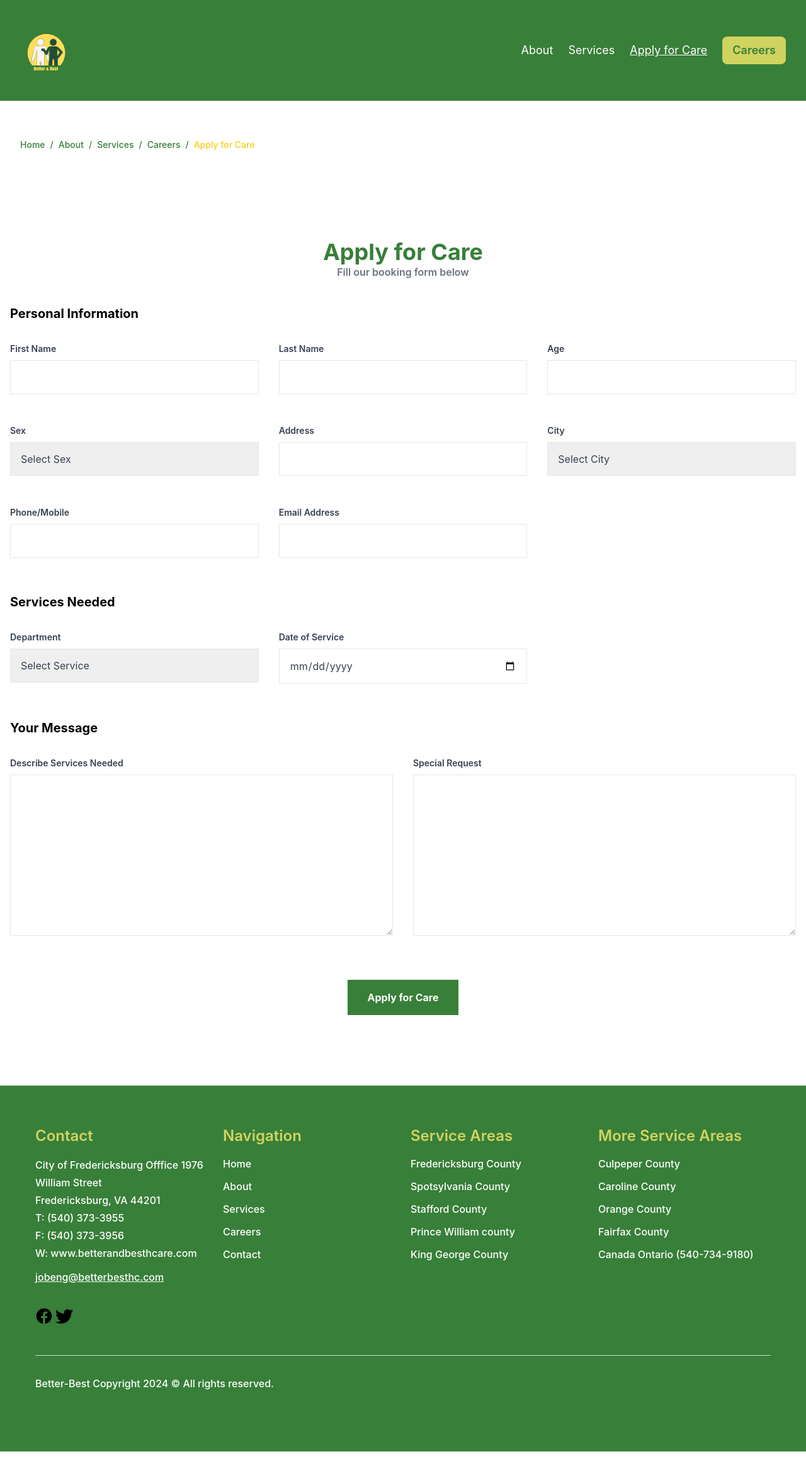
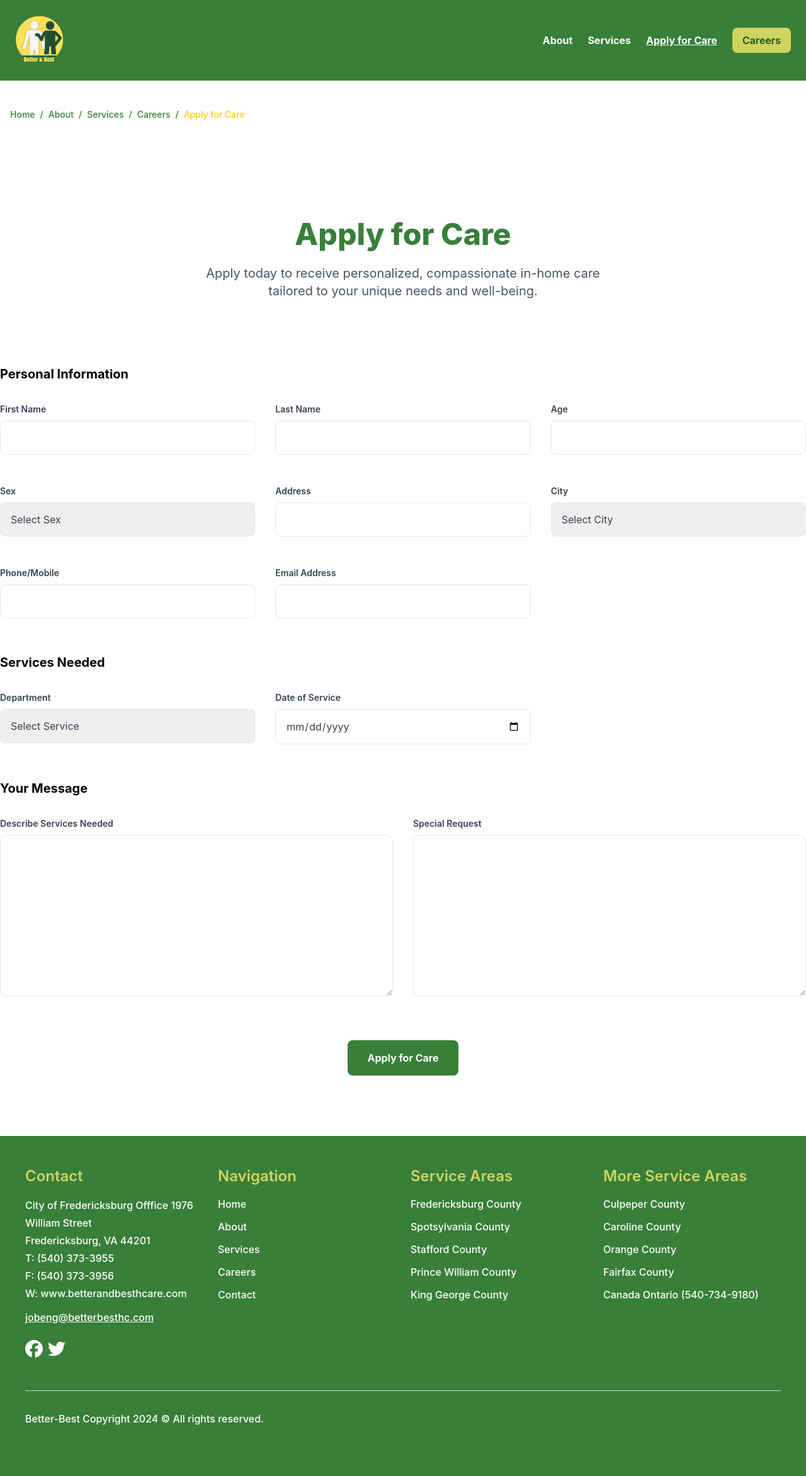
Before and after one commit to tommynoble/Better-Best, a React (Vite) app: page /apply-for-care in a window 1280 px wide. Shown: the whole page at 63% size. Before the commit the page ends 2305 px from the top, so only its background shows below. Built offline with nearby package versions, Linux system fonts and the light colour scheme.

Commit message:
Make form responsive and add border radius, update outline color to primary

```diff
--- a/src/components/Container.jsx
+++ b/src/components/Container.jsx
@@ -2,7 +2,7 @@ import React from 'react';
 
 const Container = ({ children }) => {
   return (
-    <div className="container mx-auto max-w-1280 p-4">
+    <div className="container mx-auto max-w-1280 p-0">
       {children}
     </div>
   );
--- a/src/components/Footer.jsx
+++ b/src/components/Footer.jsx
@@ -4,6 +4,8 @@ import facebookIcon from '../assets/facebook.svg';
 import twitterIcon from '../assets/twitter.svg';
 import linkedinIcon from '../assets/linkedin.svg';
 import Container from '../components/Container';
+import { FontAwesomeIcon } from '@fortawesome/react-fontawesome';
+import { faFacebook, faTwitter } from '@fortawesome/free-brands-svg-icons';
 
 const Footer = () => {
   return (
@@ -20,48 +22,45 @@ const Footer = () => {
               T: (540) 373-3955 <br></br>
               F: (540) 373-3956 <br></br>
               W: www.betterandbesthcare.com
-
             </p>
 
-            <p className="text-white font-medium pb-3 underline">jobeng@betterbesthc.com</p>
+            <a href="mailto:jobeng@betterbesthc.com" className="text-white font-medium pb-3 underline">
+              jobeng@betterbesthc.com
+            </a>
             <div className="mt-6">
-              <img src={facebookIcon} alt="Facebook" className="w-7 inline-block mr-1" />
-              <img src={twitterIcon} alt="Twitter" className="w-7 inline-block mr-1" />
-
+            <FontAwesomeIcon icon={faFacebook} className="text-white w-7 h-7 inline-block mr-2" />
+            <FontAwesomeIcon icon={faTwitter} className="text-white w-7 h-7 inline-block mr-2" />
             </div>
           </div>
 
           {/* Navigation Section */}
           <div>
             <h2 className="text-2xl font-semibold mb-4 text-deep-yellow">Navigation</h2>
-            <Link to="/" className="text-white font-medium hover:text-accent hover:underline transform delay-50 pb-3 flex duration-500">Home</Link>
-            <Link to="/about" className="text-white font-medium hover:text-accent hover:underline transform delay-50 pb-3 flex duration-500">About</Link>
-            <Link to="/services" className="text-white font-medium hover:text-accent hover:underline transform delay-50 pb-3 flex duration-500">Services</Link>
-            <Link to="/careers" className="text-white font-medium hover:text-accent hover:underline transform delay-50 pb-3 flex duration-500">Careers</Link>
-            <Link to="/contact" className="text-white font-medium hover:text-accent hover:underline transform delay-50 pb-3 flex duration-500">Contact</Link>
+            <Link to="#" className="text-white font-medium hover:text-accent hover:underline transform delay-50 pb-3 flex duration-500">Home</Link>
+            <Link to="#" className="text-white font-medium hover:text-accent hover:underline transform delay-50 pb-3 flex duration-500">About</Link>
+            <Link to="#" className="text-white font-medium hover:text-accent hover:underline transform delay-50 pb-3 flex duration-500">Services</Link>
+            <Link to="#" className="text-white font-medium hover:text-accent hover:underline transform delay-50 pb-3 flex duration-500">Careers</Link>
+            <Link to="#" className="text-white font-medium hover:text-accent hover:underline transform delay-50 pb-3 flex duration-500">Contact</Link>
           </div>
 
           {/* Departments Section */}
           <div>
             <h2 className="text-2xl font-semibold mb-4 text-deep-yellow">Service Areas</h2>
-            <Link to="/cardiology" className="text-white font-medium hover:text-accent hover:underline transform delay-50 pb-3 flex duration-500">Fredericksburg County</Link>
-            <Link to="/gastroenterology" className="text-white font-medium hover:text-accent hover:underline transform delay-50 pb-3 flex duration-500">Spotsylvania County</Link>
-            <Link to="/pulmonology" className="text-white font-medium hover:text-accent hover:underline transform delay-50 pb-3 flex duration-500">Stafford County</Link>
-            <Link to="/ophthalmology" className="text-white font-medium hover:text-accent hover:underline transform delay-50 pb-3 flex duration-500">Prince William county</Link>
-            <Link to="/ophthalmology" className="text-white font-medium hover:text-accent hover:underline transform delay-50 pb-3 flex duration-500">King George County</Link>
-
+            <Link to="#" className="text-white font-medium hover:text-accent hover:underline transform delay-50 pb-3 flex duration-500">Fredericksburg County</Link>
+            <Link to="#" className="text-white font-medium hover:text-accent hover:underline transform delay-50 pb-3 flex duration-500">Spotsylvania County</Link>
+            <Link to="#" className="text-white font-medium hover:text-accent hover:underline transform delay-50 pb-3 flex duration-500">Stafford County</Link>
+            <Link to="#" className="text-white font-medium hover:text-accent hover:underline transform delay-50 pb-3 flex duration-500">Prince William County</Link>
+            <Link to="#" className="text-white font-medium hover:text-accent hover:underline transform delay-50 pb-3 flex duration-500">King George County</Link>
           </div>
 
-          {/* Latest News & Tips Section */}
+          {/* More Service Areas Section */}
           <div>
             <h2 className="text-2xl font-semibold mb-4 text-deep-yellow">More Service Areas</h2>
-
-            <Link to="/ophthalmology" className="text-white font-medium hover:text-accent hover:underline transform delay-50 pb-3 flex duration-500">Culpeper County</Link>
-            <Link to="/ophthalmology" className="text-white font-medium hover:text-accent hover:underline transform delay-50 pb-3 flex duration-500">Caroline County</Link>
-            <Link to="/ophthalmology" className="text-white font-medium hover:text-accent hover:underline transform delay-50 pb-3 flex duration-500">Orange County</Link>
-            <Link to="/ophthalmology" className="text-white font-medium hover:text-accent hover:underline transform delay-50 pb-3 flex duration-500">Fairfax County</Link>
-            <Link to="/ophthalmology" className="text-white font-medium hover:text-accent hover:underline transform delay-50 pb-3 flex duration-500">Canada Ontario (540-734-9180)</Link>
-
+            <Link to="#" className="text-white font-medium hover:text-accent hover:underline transform delay-50 pb-3 flex duration-500">Culpeper County</Link>
+            <Link to="#" className="text-white font-medium hover:text-accent hover:underline transform delay-50 pb-3 flex duration-500">Caroline County</Link>
+            <Link to="#" className="text-white font-medium hover:text-accent hover:underline transform delay-50 pb-3 flex duration-500">Orange County</Link>
+            <Link to="#" className="text-white font-medium hover:text-accent hover:underline transform delay-50 pb-3 flex duration-500">Fairfax County</Link>
+            <Link to="#" className="text-white font-medium hover:text-accent hover:underline transform delay-50 pb-3 flex duration-500">Canada Ontario (540-734-9180)</Link>
           </div>
         </div>
 
--- a/src/components/Navbar.jsx
+++ b/src/components/Navbar.jsx
@@ -16,41 +16,42 @@ const Navbar = () => {
   };
 
   return (
-    <nav className="bg-primary p-4">
-      <Container>  {/* Wrap the content in the Container component */}
+    <nav className="bg-primary p-4 md:p-6"> {/* Added responsive padding */}
+      <Container> {/* Wrap the content in the Container component */}
         <div className="flex justify-between items-center">
           {/* Logo Image linked to Home */}
           <Link to="/" className="flex items-center">
-            <img src={logo} alt="Logo" className="h-24 w-auto" />  {/* Ensure size fits */}
+            <img src={logo} alt="Logo" className="h-16 w-auto md:h-20" /> {/* Adjusted height for mobile and desktop */}
           </Link>
 
           <div className="hidden md:flex space-x-6 items-center">
             <Link
               to="/about"
-              className={`text-lg text-white hover:text-accent transition-colors duration-300 ${isActive('/about') ? 'underline' : ''}`}
+              className={`text-base font-bold text-white  hover:text-accent hover-transition-colors duration-300 ${isActive('/about') ? 'underline' : ''}`}
             >
               About
             </Link>
             <Link
               to="/services"
-              className={`text-lg text-white hover:text-accent transition-colors duration-300 ${isActive('/services') ? 'underline' : ''}`}
+              className={`text-base font-bold text-white  hover:text-accent transition-colors duration-300 ${isActive('/services') ? 'underline' : ''}`}
             >
               Services
             </Link>
             <Link
               to="/apply-for-care"  // Updated path
-              className={`text-lg text-white hover:text-accent transition-colors duration-300 ${isActive('/apply-for-care') ? 'underline' : ''}`}  // Updated class
+              className={`text-base font-bold text-white  hover:text-accent transition-colors duration-300 ${isActive('/apply-for-care') ? 'underline' : ''}`}  // Updated class
             >
               Apply for Care
             </Link>
             <Link
               to="/careers"
-              className="text-lg bg-deep-yellow text-primary py-2 px-4 rounded-lg font-semibold hover:bg-deep-yellow-light transition-all duration-300 transform hover:scale-105"
+              className="text-base font-bold bg-deep-yellow text-dark-green py-2 px-4 rounded-lg font-semibold hover:bg-deep-yellow-light transition-all duration-300 transform hover:scale-105"
             >
               Careers
             </Link>
           </div>
 
+          {/* Mobile Menu Button */}
           <div className="md:hidden">
             <button onClick={toggleMenu} className="text-white focus:outline-none">
               <svg className="w-6 h-6" fill="none" stroke="currentColor" viewBox="0 0 24 24" xmlns="http://www.w3.org/2000/svg">
@@ -60,12 +61,13 @@ const Navbar = () => {
           </div>
         </div>
 
+        {/* Mobile Menu */}
         {isOpen && (
-          <div className="md:hidden">
-            <Link to="/about" className="block text-white hover:bg-secondary p-2">About</Link>
-            <Link to="/services" className="block text-white hover:bg-secondary p-2">Services</Link>
-            <Link to="/apply-for-care" className="block text-white hover:bg-secondary p-2">Apply for Care</Link> {/* Updated path and text */}
-            <Link to="/careers" className="block bg-deep-yellow text-dark-green py-2 px-4 rounded-lg font-semibold hover:bg-deep-yellow-light transition-all duration-300 transform hover:scale-105">Careers</Link>
+          <div className="md:hidden mt-4 space-y-2"> {/* Added top margin and spacing between links */}
+            <Link to="/about" className="block w-1/2 text-white hover:bg-secondary p-2  rounded-lg">About</Link>
+            <Link to="/services" className="block w-1/2 text-white hover:bg-secondary p-2  rounded-lg">Services</Link>
+            <Link to="/apply-for-care" className="block w-1/2 text-white hover:bg-secondary p-2   rounded-lg">Apply for Care</Link> {/* Updated path and text */}
+            <Link to="/careers" className="block w-1/2 bg-deep-yellow text-dark-green py-2 px-4 rounded-lg font-semibold hover:bg-deep-yellow-light transition-all duration-300 transform hover:scale-105">Careers</Link>
           </div>
         )}
       </Container> {/* End of Container */}
--- a/src/components/ServicesSection.jsx
+++ b/src/components/ServicesSection.jsx
@@ -8,8 +8,8 @@ const ServicesSection = () => {
   return (
     <Container> {/* Wrap everything in the Container component */}
       {/* Services Section */}
-      <div className="grid grid-cols-1 sm:grid-cols-2 md:grid-cols-4 gap-6 mt-4 mb-2">
-  <div className="w-full h-60 border-2 border-primary rounded-lg flex flex-col items-center justify-center p-4 mb-4 hover:bg-primary hover:bg-opacity-30 hover:shadow-lg transition duration-300 ease-in-out transform hover:scale-105 cursor-pointer">
+      <div className="grid grid-cols-1 sm:grid-cols-2 md:grid-cols-4 gap-6 mt-4 mb-2 max-sm:p-6  ">
+  <div className="w-full h-60 border-2 border-primary rounded-lg flex flex-col items-center justify-center p-4 mb-4 hover:bg-opacity-30 hover:shadow-lg transition duration-300 ease-in-out transform hover:scale-105 cursor-pointer">
     <FontAwesomeIcon icon={faUserShield} className="text-primary text-5xl mb-2 transition-colors duration-300 ease-in-out" />
     <p className="text-dark font-bold mt-2 transition-colors duration-300 ease-in-out">Skilled Nursing</p>
   </div>
--- a/src/pages/ApplyForCare.jsx
+++ b/src/pages/ApplyForCare.jsx
@@ -38,8 +38,6 @@ const ApplyForCare = () => {
       reply_to: e.target.user_email.value, // EmailJS reply-to field
     };
 
-
-
     emailjs.sendForm(serviceID, templateID, form.current, userID)
       .then(() => {
         btnRef.current.value = 'GET IN APPOINTMENT';
@@ -50,7 +48,6 @@ const ApplyForCare = () => {
         setPopupMessage('Failed to send reservation request. Please try again later.');
         setShowPopup(true);
       });
-
 
     e.target.reset();
 
@@ -64,29 +61,31 @@ const ApplyForCare = () => {
       <Navbar />
       <Container>
         <SiteMap />
-        <div className="container mx-auto py-24">
-          <div className="flex flex-wrap">
-            <h2 className="w-full text-primary text-3xl md:text-4xl font-bold text-center">Apply for Care</h2>
-            <p className="text-center w-full font-semibold text-gray-500">Fill our booking form below</p>
+        <div className="container mx-auto py-24  max-sm:p-4">
+          <div className="container max-w-1280 mx-auto p-4 mt-0">
+            <h1 className="text-5xl  max-sm:text-4xl font-extrabold text-primary text-center mb-6">Apply for Care</h1>
+            <p className="text-xl text-gray-600 text-center mb-12 max-w-2xl mx-auto">
+              Apply today to receive personalized, compassionate in-home care tailored to your unique needs and well-being.
+            </p>
           </div>
           <h3 className="text-xl font-bold mt-10">Personal Information</h3>
           <form ref={form} onSubmit={sendEmail}>
-            <div className="grid sm:grid-cols-2 lg:grid-cols-3 gap-8 mt-8">
+            <div className="grid sm:grid-cols-1 md:grid-cols-2 lg:grid-cols-3 gap-8 mt-8">
               <div>
                 <label className="block text-gray-700 text-sm font-semibold mb-2" htmlFor="firstName">First Name</label>
-                <input className="appearance-none border w-full py-4 px-4 mb-4 text-gray-700 leading-tight focus:outline-none focus:shadow-outline" type="text" name="first_name" id="firstName" required />
+                <input className="appearance-none border w-full py-4 px-4 mb-4 text-gray-700 leading-tight focus:outline-none focus:ring-primary focus:border-primary rounded-lg" type="text" name="first_name" id="firstName" required />
               </div>
               <div>
                 <label className="block text-gray-700 text-sm font-semibold mb-2" htmlFor="lastName">Last Name</label>
-                <input className="appearance-none border w-full py-4 px-4 mb-4 text-gray-700 leading-tight focus:outline-none focus:shadow-outline" type="text" name="last_name" id="lastName" required />
+                <input className="appearance-none border w-full py-4 px-4 mb-4 text-gray-700 leading-tight focus:outline-none focus:ring-primary focus:border-primary rounded-lg" type="text" name="last_name" id="lastName" required />
               </div>
               <div>
                 <label className="block text-gray-700 text-sm font-semibold mb-2" htmlFor="age">Age</label>
-                <input className="appearance-none border w-full py-4 px-4 mb-4 text-gray-700 leading-tight focus:outline-none focus:shadow-outline" type="number" name="age" id="age" required />
+                <input className="appearance-none border w-full py-4 px-4 mb-4 text-gray-700 leading-tight focus:outline-none focus:ring-primary focus:border-primary rounded-lg" type="number" name="age" id="age" required />
               </div>
               <div>
                 <label className="block text-gray-700 text-sm font-semibold mb-2" htmlFor="sex">Sex</label>
-                <select className="appearance-none border w-full py-4 px-4 mb-4 text-gray-700 leading-tight focus:outline-none focus:shadow-outline" name="sex" id="sex" required>
+                <select className="appearance-none border w-full py-4 px-4 mb-4 text-gray-700 leading-tight focus:outline-none focus:ring-primary focus:border-primary rounded-lg" name="sex" id="sex" required>
                   <option>Select Sex</option>
                   <option>Male</option>
                   <option>Female</option>
@@ -94,11 +93,11 @@ const ApplyForCare = () => {
               </div>
               <div>
                 <label className="block text-gray-700 text-sm font-semibold mb-2" htmlFor="address">Address</label>
-                <input className="appearance-none border w-full py-4 px-4 mb-4 text-gray-700 leading-tight focus:outline-none focus:shadow-outline" type="text" name="address" id="address" required />
+                <input className="appearance-none border w-full py-4 px-4 mb-4 text-gray-700 leading-tight focus:outline-none focus:ring-primary focus:border-primary rounded-lg" type="text" name="address" id="address" required />
               </div>
               <div>
                 <label className="block text-gray-700 text-sm font-semibold mb-2" htmlFor="city">City</label>
-                <select className="appearance-none border w-full py-4 px-4 mb-4 text-gray-700 leading-tight focus:outline-none focus:shadow-outline" name="city" id="city" required>
+                <select className="appearance-none border w-full py-4 px-4 mb-4 text-gray-700 leading-tight focus:outline-none focus:ring-primary focus:border-primary rounded-lg" name="city" id="city" required>
                   <option>Select City</option>
                   <option>Option One</option>
                   <option>Option Two</option>
@@ -106,39 +105,38 @@ const ApplyForCare = () => {
               </div>
               <div>
                 <label className="block text-gray-700 text-sm font-semibold mb-2" htmlFor="phone">Phone/Mobile</label>
-                <input className="appearance-none border w-full py-4 px-4 mb-4 text-gray-700 leading-tight focus:outline-none focus:shadow-outline" type="number" name="phone" id="phone" required />
+                <input className="appearance-none border w-full py-4 px-4 mb-4 text-gray-700 leading-tight focus:outline-none focus:ring-primary focus:border-primary rounded-lg" type="number" name="phone" id="phone" required />
               </div>
               <div>
                 <label className="block text-gray-700 text-sm font-semibold mb-2" htmlFor="email">Email Address</label>
-                <input className="appearance-none border w-full py-4 px-4 mb-4 text-gray-700 leading-tight focus:outline-none focus:shadow-outline" type="email" name="user_email" id="email" required />
+                <input className="appearance-none border w-full py-4 px-4 mb-4 text-gray-700 leading-tight focus:outline-none focus:ring-primary focus:border-primary rounded-lg" type="email" name="user_email" id="email" required />
               </div>
             </div>
             <h3 className="text-xl font-bold mt-10">Services Needed</h3>
-            <div className="grid sm:grid-cols-2 lg:grid-cols-3 gap-8 mt-8">
+            <div className="grid sm:grid-cols-1 md:grid-cols-2 lg:grid-cols-3 gap-8 mt-8">
               <div>
                 <label className="block text-gray-700 text-sm font-semibold mb-2" htmlFor="department">Department</label>
-                <select className="appearance-none border w-full py-4 px-4 mb-4 text-gray-700 leading-tight focus:outline-none focus:shadow-outline" name="department" id="department" required>
+                <select className="appearance-none border w-full py-4 px-4 mb-4 text-gray-700 leading-tight focus:outline-none focus:ring-primary focus:border-primary rounded-lg" name="department" id="department" required>
                   <option>Select Service</option>
                   <option>Personal Care</option>
                   <option>Companion Care</option>
                   <option>Live-In</option>
                 </select>
               </div>
-
               <div>
                 <label className="block text-gray-700 text-sm font-semibold mb-2" htmlFor="appointmentDate">Date of Service</label>
-                <input className="appearance-none border w-full py-4 px-4 mb-4 text-gray-700 leading-tight focus:outline-none focus:shadow-outline" type="date" name="appointment_date" id="appointmentDate" required />
+                <input className="appearance-none border w-full py-4 px-4 mb-4 text-gray-700 leading-tight focus:outline-none focus:ring-primary focus:border-primary rounded-lg" type="date" name="appointment_date" id="appointmentDate" required />
               </div>
             </div>
             <h3 className="text-xl font-bold mt-10">Your Message</h3>
-            <div className="grid sm:grid-cols-2 lg:grid-cols-2 gap-8 mt-8">
+            <div className="grid sm:grid-cols-1 md:grid-cols-2 lg:grid-cols-2 gap-8 mt-8">
               <div>
                 <label className="block text-gray-700 text-sm font-semibold mb-2" htmlFor="problem">Describe Services Needed</label>
-                <textarea className="appearance-none border w-full py-4 px-4 mb-4 text-gray-700 leading-tight focus:outline-none focus:shadow-outline h-64" name="problem" id="problem" required></textarea>
+                <textarea className="appearance-none border w-full py-4 px-4 mb-4 text-gray-700 leading-tight focus:outline-none focus:ring-primary focus:border-primary rounded-lg h-64" name="problem" id="problem" required></textarea>
               </div>
               <div>
                 <label className="block text-gray-700 text-sm font-semibold mb-2" htmlFor="remark">Special Request</label>
-                <textarea className="appearance-none border w-full py-4 px-4 mb-4 text-gray-700 leading-tight focus:outline-none focus:shadow-outline h-64" name="remark" id="remark"></textarea>
+                <textarea className="appearance-none border w-full py-4 px-4 mb-4 text-gray-700 leading-tight focus:outline-none focus:ring-primary focus:border-primary rounded-lg h-64" name="remark" id="remark"></textarea>
               </div>
             </div>
             <div className="flex mt-12">
@@ -146,7 +144,7 @@ const ApplyForCare = () => {
                 ref={btnRef}
                 type="submit"
                 value="Apply for Care"
-                className="bg-primary  hover:bg-green-700 duration-150 text-white font-bold py-4 px-8 text-center mx-auto cursor-pointer"
+                className="bg-primary hover:bg-green-700 duration-150 text-white font-bold py-4 px-8 text-center mx-auto cursor-pointer rounded-lg"
                 id="button"
               />
             </div>
--- a/src/pages/Home.jsx
+++ b/src/pages/Home.jsx
@@ -36,7 +36,10 @@ const Home = () => {
         <div className="container max-w-1280 mx-auto p-4 mt-8 text-center">
           <h1 className="text-4xl font-bold text-primary">Compassionate Home, Right at Home.</h1>
           <p className="mt-4 text-xl text-gray-600">
-            Whether you require assistance with daily activities, specialized medical care, or companionship, <br />we are here to support you every step of the way.
+
+Whether you need assistance with daily activities, specialized medical care, or compassionate companionship,<br></br> we are committed to providing unwavering support at every stage of your journey.
+
+
           </p>
         </div>
 
```
Also changed, not shown: src/components/Carousel.jsx (+9 -15 lines), src/components/FeaturesSection.jsx (+3 -4 lines), src/pages/About.jsx (+5 -6 lines), src/pages/Careers.jsx (+4 -4 lines), src/pages/Services.jsx (+6 -8 lines), src/assets/logo.png (added), src/assets/logo.svg. Lines whose indentation alone changed are shown as unchanged.
